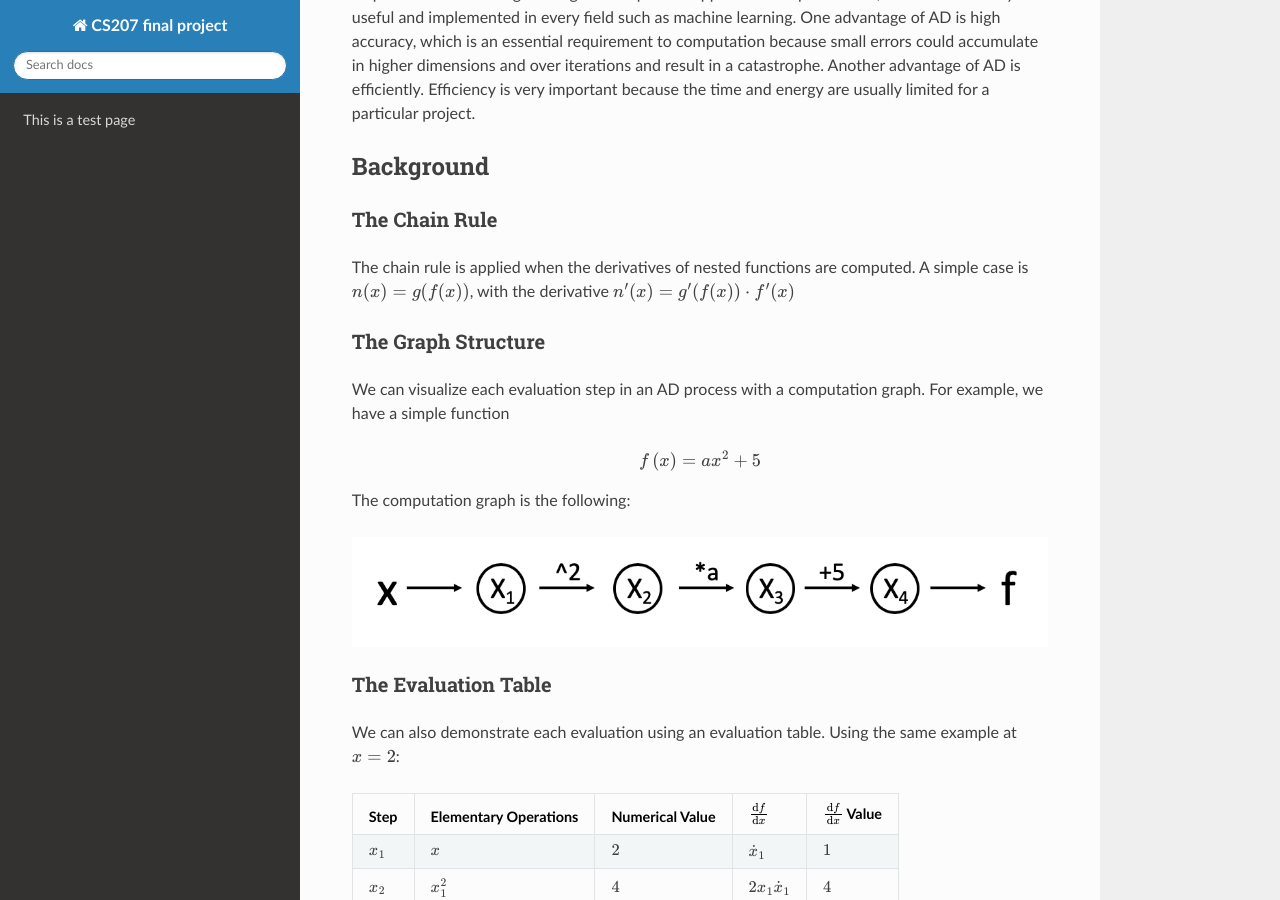
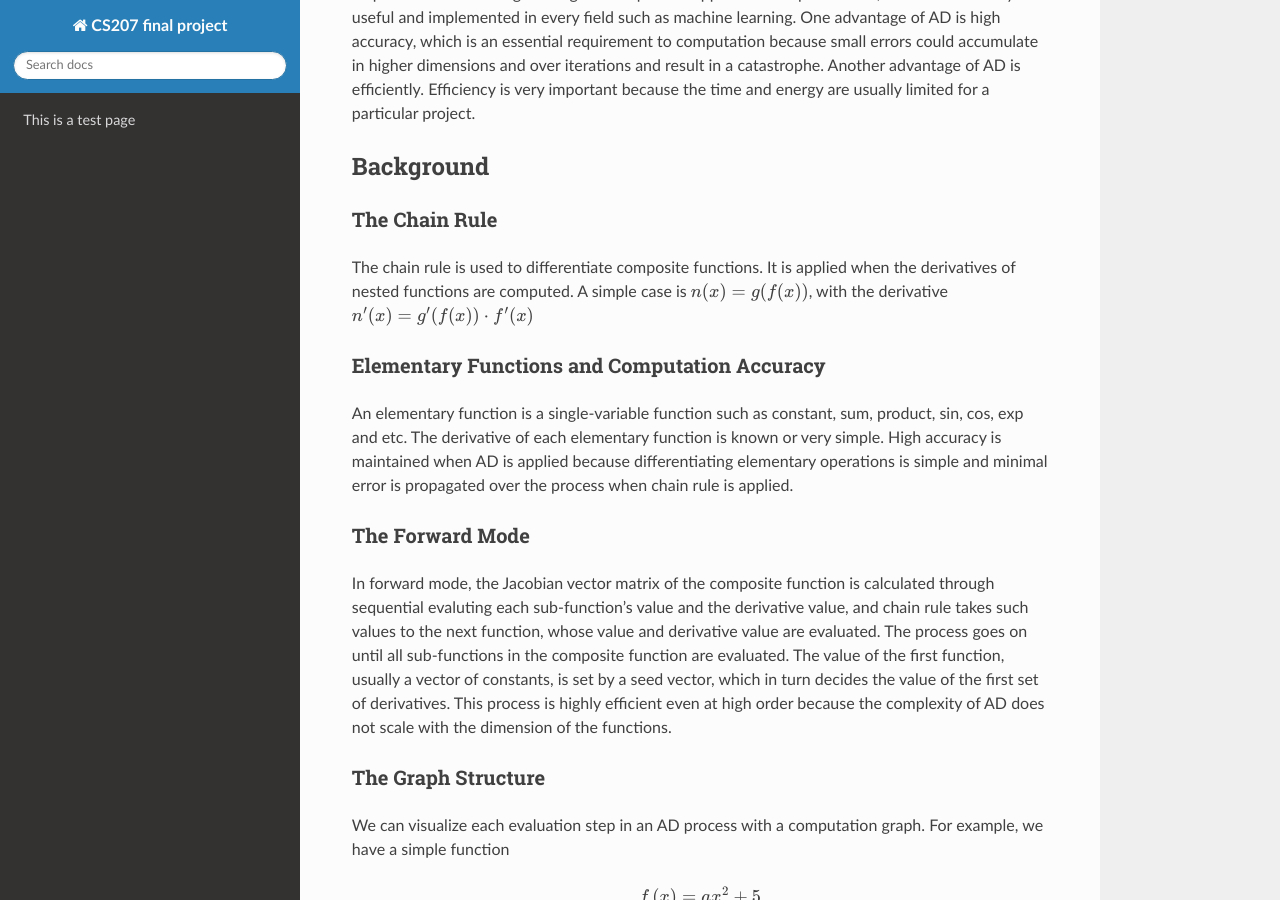
Before and after one commit to rocketscience0/cs207-FinalProject, a Sphinx documentation site: the page built from docs/source/introduction.md, in a window 1280 px wide and 900 px high, scrolled down 820 px. Built offline with Sphinx 7.4.7 and the Read the Docs theme 2.0.0, drawn with Linux system fonts in a browser that asks for light colours.

Commit message:
update introduction.md with intro to elementary functions, explain why AD is accurate and explain how FOrward mode works

```diff
--- a/docs/source/introduction.md
+++ b/docs/source/introduction.md
@@ -26,7 +26,15 @@ Another advantage of AD is efficiently. Efficiency is very important because the
 
 ### The Chain Rule
 
-The chain rule is applied when the derivatives of nested functions are computed. A simple case is `$n(x) = g(f(x))$`, with the derivative `$n'(x) = g'(f(x)) \cdot f'(x)$`
+The chain rule is used to differentiate composite functions. It is applied when the derivatives of nested functions are computed. A simple case is `$n(x) = g(f(x))$`, with the derivative `$n'(x) = g'(f(x)) \cdot f'(x)$`
+
+### Elementary Functions and Computation Accuracy
+
+An elementary function is a single-variable function such as constant, sum, product, sin, cos, exp and etc. The derivative of each elementary function is known or very simple. High accuracy is maintained when AD is applied because differentiating elementary operations is simple and minimal error is propagated over the process when chain rule is applied.
+
+### The Forward Mode
+
+In forward mode, the Jacobian vector matrix of the composite function is calculated through sequential evaluting each sub-function's value and the derivative value, and chain rule takes such values to the next function, whose value and derivative value are evaluated. The process goes on until all sub-functions in the composite function are evaluated. The value of the first function, usually a vector of constants, is set by a seed vector, which in turn decides the value of the first set of derivatives. This process is highly efficient even at high order because the complexity of AD does not scale with the dimension of the functions.
 
 ### The Graph Structure
 
```
